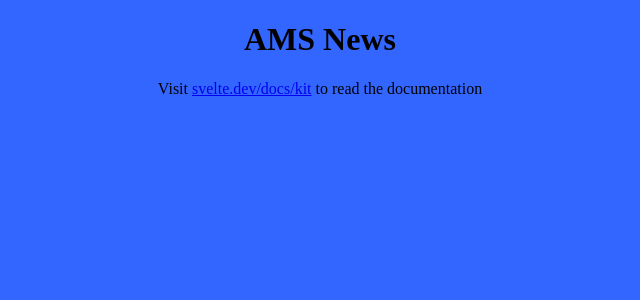
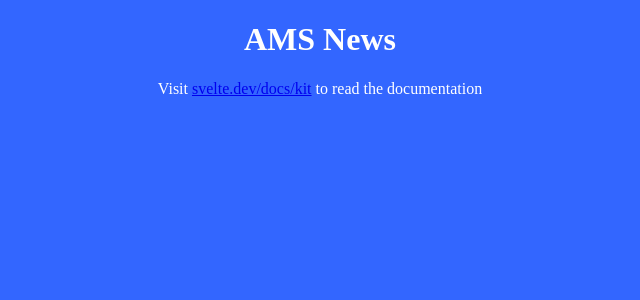
Before and after one commit to genZrizzCode/AMS_News, a SvelteKit app: page / in a window 1280 px wide. Shown: the top 300 px of the page, without its empty margins (320-960 px from the left). Built offline with nearby package versions, Linux system fonts and the light colour scheme.

Commit message:
Add styles

```diff
--- a/src/app.html
+++ b/src/app.html
@@ -8,6 +8,6 @@
 		%sveltekit.head%
 	</head>
 	<body data-sveltekit-preload-data="hover">
-		<div style="display: contents">%sveltekit.body%</div>
+		<div id="center-align" style="display: contents">%sveltekit.body%</div>
 	</body>
 </html>
--- a/src/app.scss
+++ b/src/app.scss
@@ -6,17 +6,23 @@
 
     @font-face {
         font-family: 'Impact';
-        src: url('../static/impact/impact.ttf') format('truetype');
+        src: url('./impact/impact.ttf') format('truetype');
         font-weight: normal;
         font-style: normal;
         font-display: swap;
     }
 
     html {
-        text-align: center;
         background-color: $bg-color;
+        color: white;
         @media (prefers-color-scheme: dark) {
             background-color: $darkbg-color;
-            color: white;
         }
     }
+
+    #center-align {
+        text-align: center;
+    }
+    #news-align {
+        text-align: justify;
+    }
```
